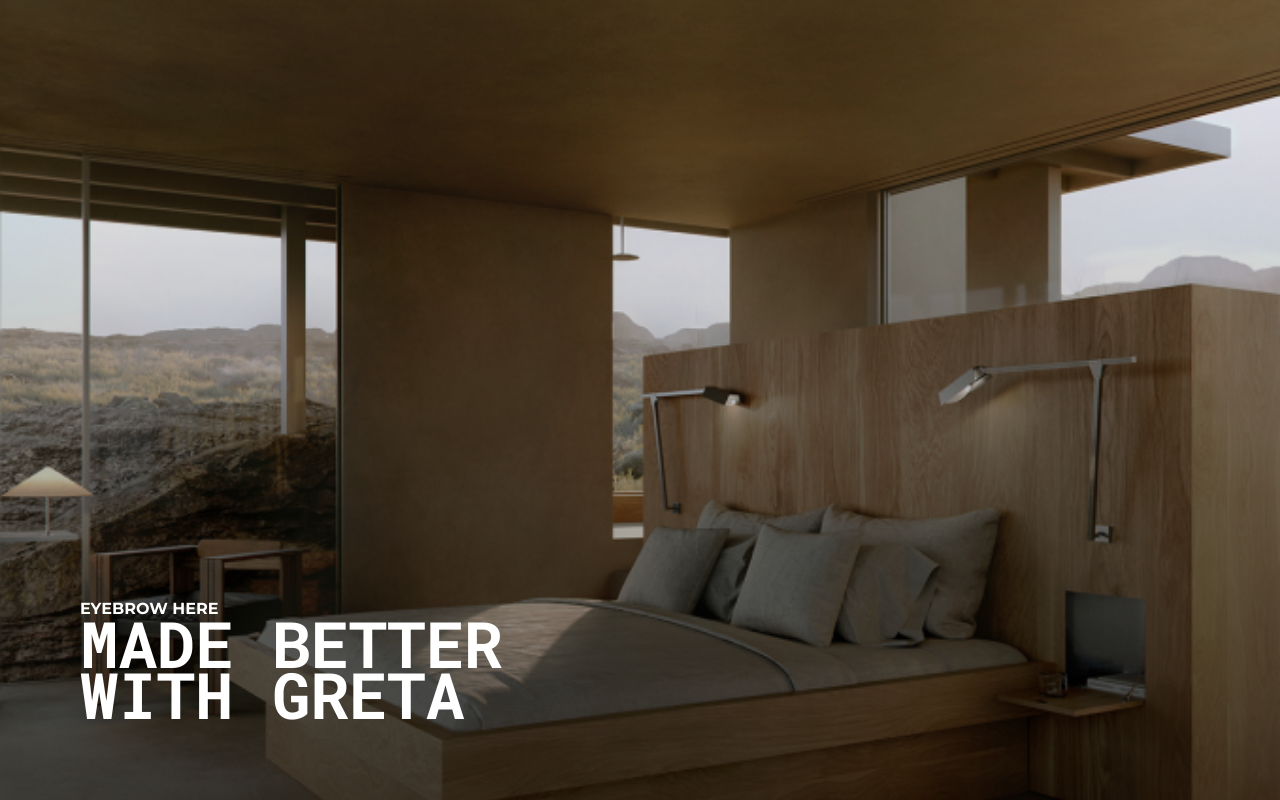
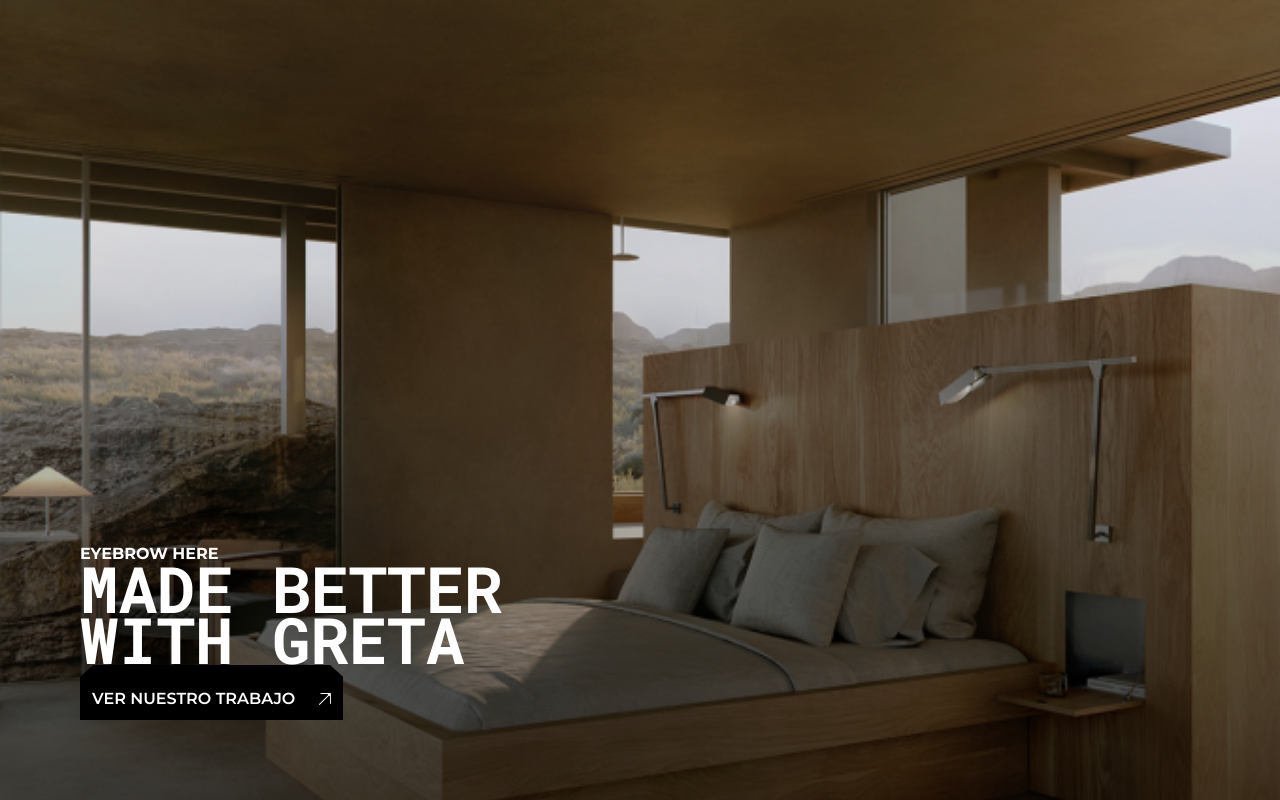
Before and after one commit to CristianCavanzo/Gretta, a Next.js app: page / in a window 1280 px wide. Built offline with nearby package versions, Linux system fonts and the light colour scheme.

Commit message:
[Add]: button general

```diff
--- /dev/null
+++ b/src/components/Buttons/Principal.tsx
@@ -0,0 +1,49 @@
+import React, { Fragment } from 'react';
+import styled from 'styled-components';
+import Arrow from '@icons/arrow.svg';
+import Image from 'next/image';
+import { montserrat } from 'pages/_app';
+
+const Button = styled.button`
+	background: #000;
+	padding: 12px;
+	color: #fff;
+	outline: none;
+	border: none;
+	display: flex;
+	justify-content: space-between;
+	column-gap: 24px;
+	font-size: 16px;
+	align-items: center;
+	cursor: pointer;
+	text-transform: uppercase;
+	position: relative;
+	margin-top: 12px;
+	font-weight: 600;
+	::before {
+		position: absolute;
+		left: 0%;
+		right: 0;
+		top: -12px;
+		clip-path: polygon(5% 0, 95% 0, 100% 100%, 0% 100%);
+		height: 12px;
+		content: '';
+		background-color: #000;
+		color: white;
+		display: flex;
+		font-size: 20px;
+	}
+`;
+
+const ButtonPrincipal = ({ children }) => {
+	return (
+		<Fragment>
+			<Button className={`${montserrat.className}`}>
+				{children}
+				<Image src={Arrow} alt="arrow icon" width={12} height={12} />
+			</Button>
+		</Fragment>
+	);
+};
+
+export { ButtonPrincipal };
--- a/src/pages/index.tsx
+++ b/src/pages/index.tsx
@@ -1,3 +1,4 @@
+import { ButtonPrincipal } from '@components/Buttons/Principal';
 import { SliderMain } from '@components/Slider/Main';
 import Text from '@components/Text';
 import { Title } from '@components/Titles';
@@ -13,6 +14,7 @@ const Home = () => {
 				<Title transform="uppercase" sizes="l" color="white">
 					Made better <br /> with Greta
 				</Title>
+				<ButtonPrincipal>Ver nuestro trabajo</ButtonPrincipal>
 			</div>
 		</SliderMain>
 	);
--- a/tsconfig.json
+++ b/tsconfig.json
@@ -20,7 +20,8 @@
 			"@components/*": ["components/*"],
 			"@hooks/*": ["hooks/*"],
 			"@types": ["types.ts"],
-			"@img/*": ["public/img/*"]
+			"@img/*": ["public/img/*"],
+			"@icons/*": ["public/icons/*"]
 		}
 	},
 	"include": ["next-env.d.ts", "**/*.ts", "**/*.tsx"],
```
Also changed, not shown: src/public/icons/arrow.svg (added).
